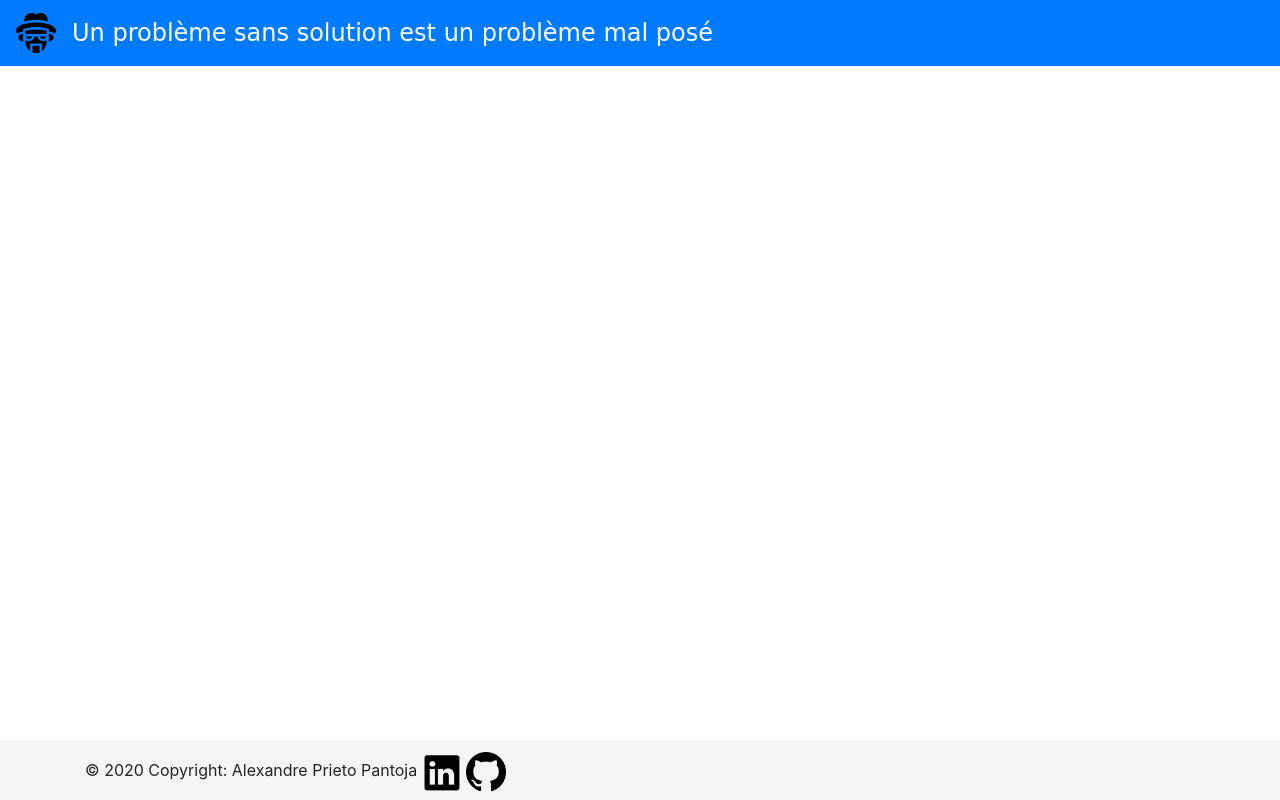
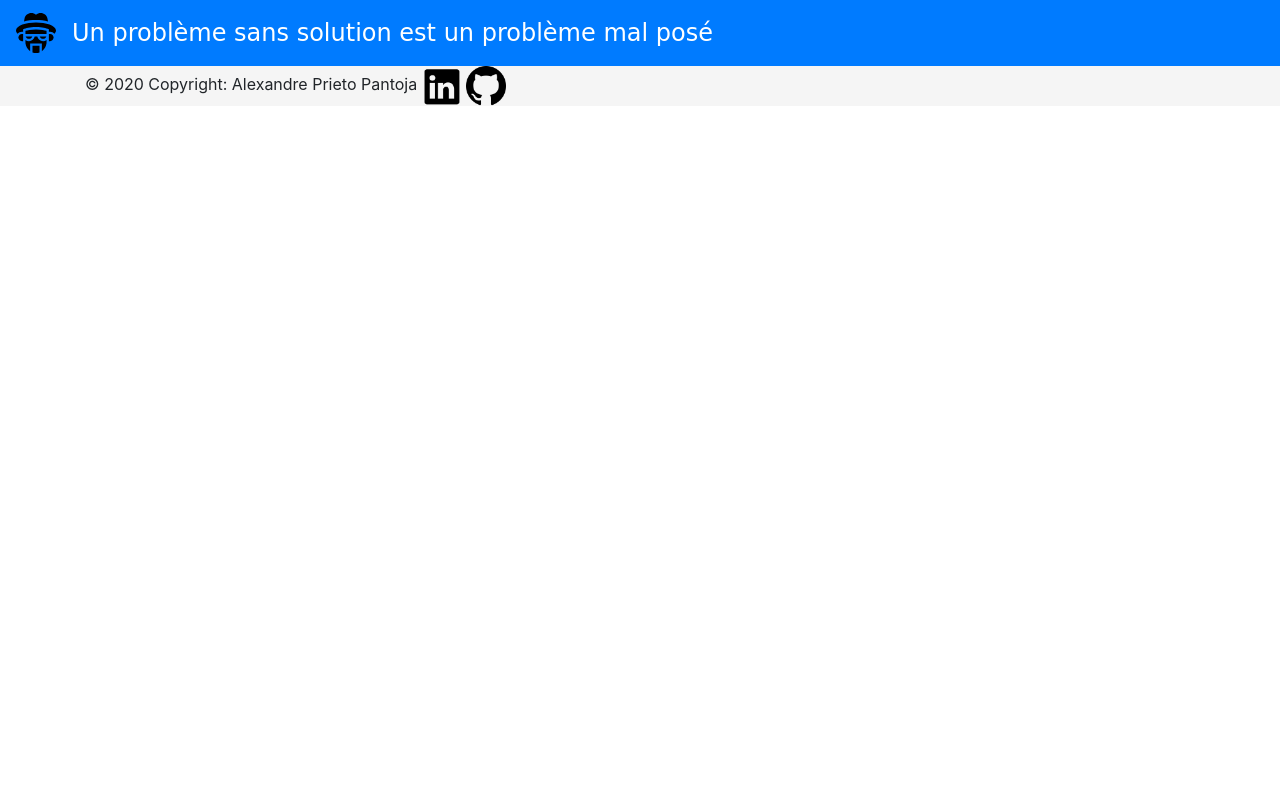
Before and after one commit to ppalex/projet_7_grandpy_bot, a Flask app: template flaskr/templates/base.html in a window 1280 px wide. Run offline with Flask 2, Linux system fonts and the light colour scheme; the template is opened without the code that fills it, so the values that code supplies are empty; some libraries are stand-ins or nearby versions.

Commit message:
update view

```diff
--- a/flaskr/static/style.css
+++ b/flaskr/static/style.css
@@ -11,6 +11,11 @@
 @media (min-width: 1200px) {
   .container {
     width: 1170px;
+  }
+  .page-footer {
+    position: relative;
+    bottom: 0;
+    width: 100%;
   }
 }
 
@@ -47,21 +52,22 @@ html {
   }
 
 
-  .footer {
-    position: absolute;
-    bottom: 0;
-    width: 100%;
-    line-height: 60px; /* Vertically center the text there */
+  .page-footer {
+
     background-color: #f5f5f5;
   }
 
   .chat {
     overflow-y: auto;
-    height: 400px;
+    height: 350px;
+    padding-right: 15px;
+    padding-left: 15px;
+    margin-right: auto;
+    margin-left: auto;
   }
 
   .chatbox_question {
-    width: 100%;
+    /* width: 100%; */
     border: 2px solid #dedede;
     background-color: #f1f1f1;
     border-radius: 20px;
@@ -79,7 +85,7 @@ html {
   }
 
 .chatbox_answer {
-    width: 100%;
+    /* width: 100%; */
     border-color:2px solid #ccc;
     background-color: #ddd;
     border-radius: 30px;
@@ -98,7 +104,7 @@ html {
 
 
   .map_container {
-    height: 450px;
+    height: 400px;
     position: relative;
     padding-bottom:20px;
     padding-left: 20px;
--- a/flaskr/templates/base.html
+++ b/flaskr/templates/base.html
@@ -31,7 +31,7 @@
 </body>
 
 <!-- Footer -->
-<footer class="footer">
+<footer class="page-footer font-small">
   <div class="container">
     © 2020 Copyright: Alexandre Prieto Pantoja
     <a class="link-ic" href="https://www.linkedin.com/in/alexandre-prieto-pantoja-735404b6/">
```
Also changed, not shown: flaskr/templates/index.html (+8 -6 lines).
